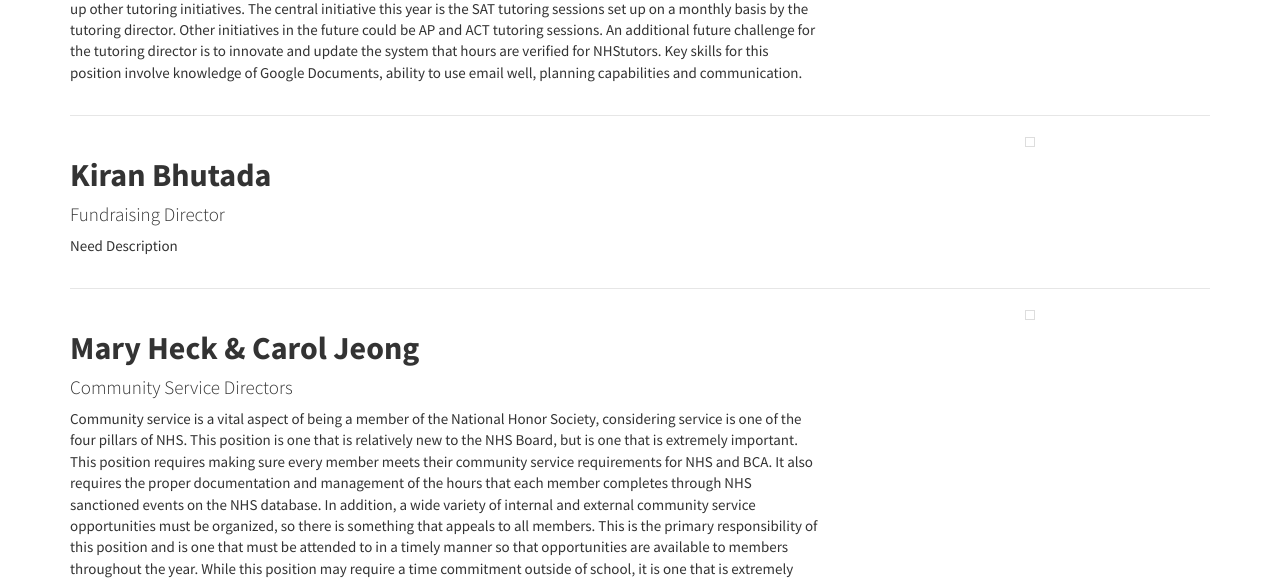
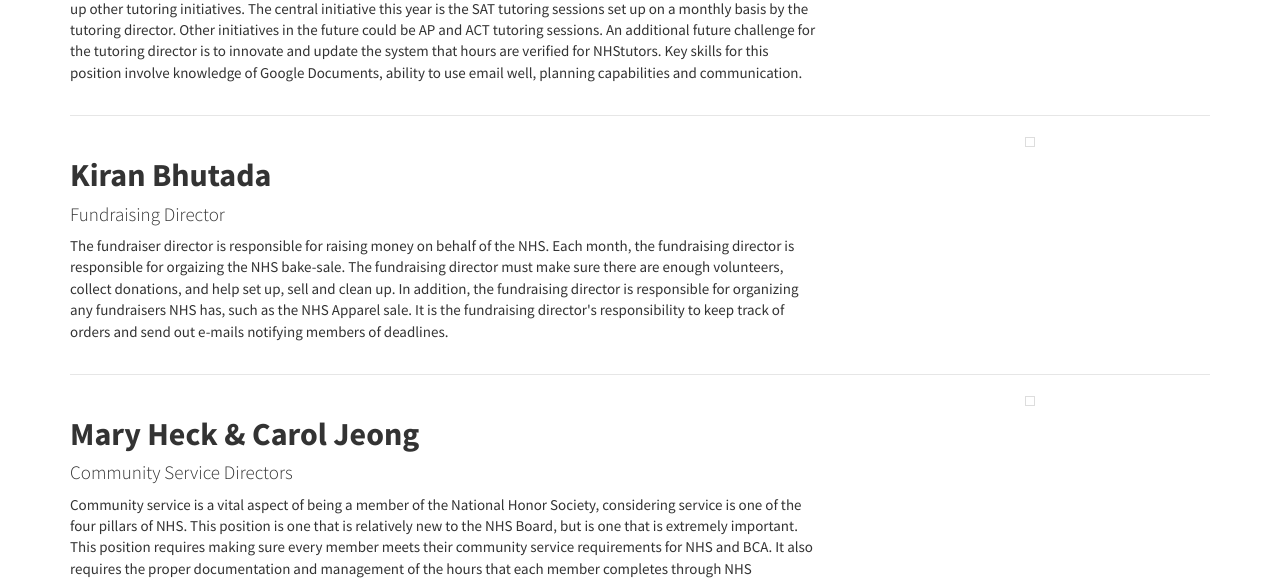
Before and after one commit to bcanhs/website, a Flask app: page /officers in a window 1280 px wide. Shown: the part 2106-2687 px from the top of the page. Run offline with Flask 2, Linux system fonts and the light colour scheme; parts of the project's set-up code (start-up, migrations or seed data) failed here and were passed over; some libraries are stand-ins or nearby versions.

Commit message:
Fundraising Director Description

```diff
--- a/templates/officers.html
+++ b/templates/officers.html
@@ -104,7 +104,7 @@
 		<div class="col-md-8">
 			<h2><b>Kiran Bhutada</b></h2>
 			<h4>Fundraising Director</h4>
-			<p>Need Description</p>
+			<p>The fundraiser director is responsible for raising money on behalf of the NHS. Each month, the fundraising director is responsible for orgaizing the NHS bake-sale. The fundraising director must make sure there are enough volunteers, collect donations, and help set up, sell and clean up. In addition, the fundraising director is responsible for organizing any fundraisers NHS has, such as the NHS Apparel sale. It is the fundraising director's responsibility to keep track of orders and send out e-mails notifying members of deadlines.</p>
 		</div>
 
 		<div class="col-md-4 text-center">
```
